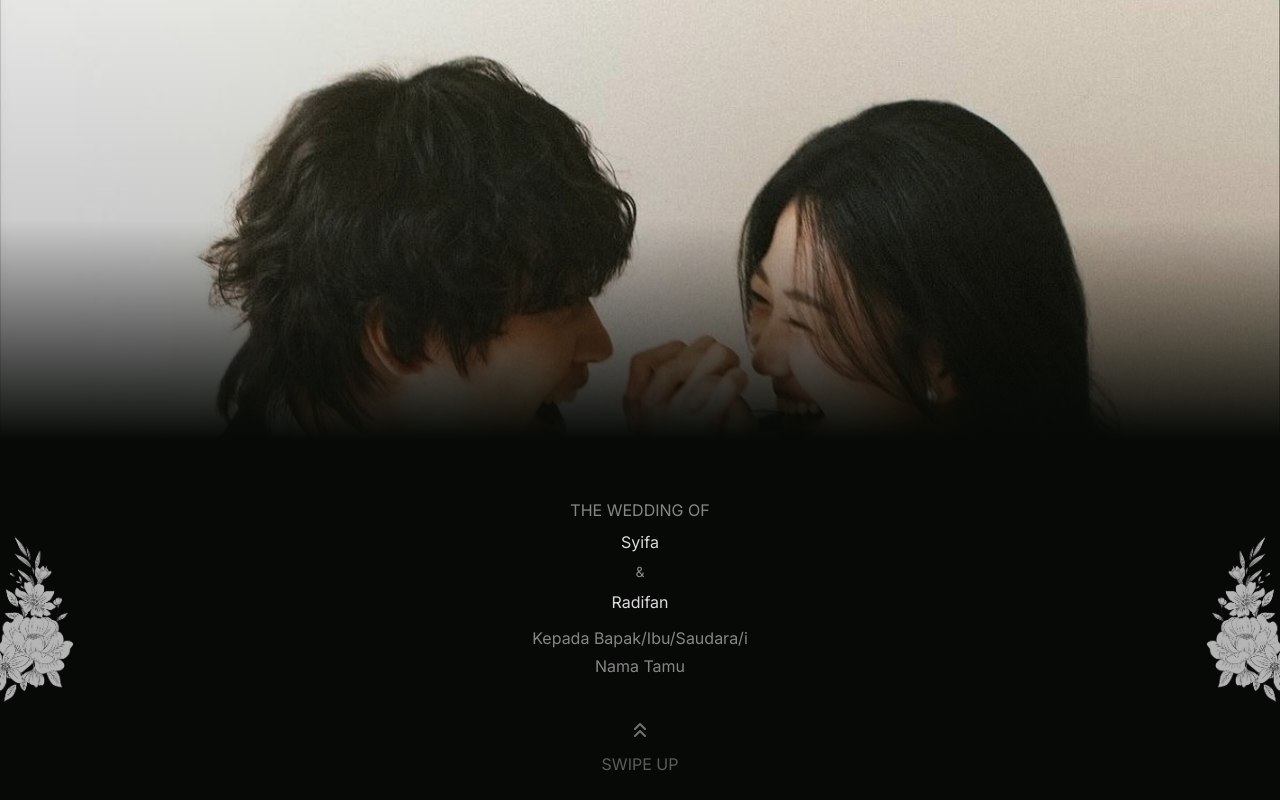
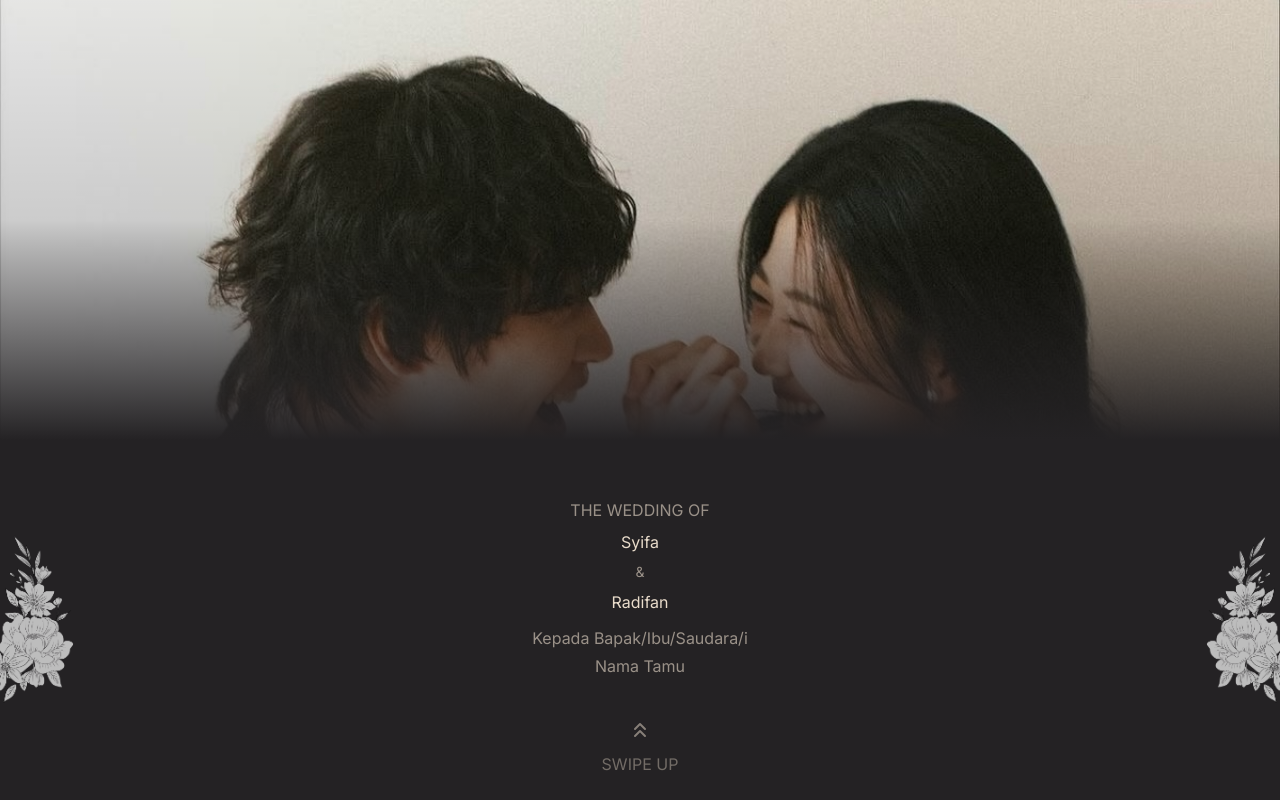
Before and after one commit to rfart/wedding, a Next.js app: page / in a window 1280 px wide. Built offline with nearby package versions, Linux system fonts and the light colour scheme.

Commit message:
color palet krem

```diff
--- a/src/app/globals.css
+++ b/src/app/globals.css
@@ -12,12 +12,12 @@
    RAW PALETTE — only change values here to retheme the entire site
    ════════════════════════════════════════════════════════════════════════════ */
 :root {
-  --palette-1: #DCDBDC;   /* Diamond Stud    — lightest */
-  --palette-2: #A9A7A3;   /* Silver Grey                */
-  --palette-3: #777B78;   /* Westchester Grey            */
-  --palette-4: #474F4B;   /* New Forest                  */
-  --palette-5: #262C26;   /* Bitter Liquorice            */
-  --palette-6: #060906;   /* Black Metal     — darkest   */
+  --palette-1: #E9DCCB;   /* Aged Parchment  — lightest */
+  --palette-2: #C0B0A4;   /* Balanced Beige              */
+  --palette-3: #A19088;   /* Chatura Beige               */
+  --palette-4: #82726F;   /* Noble Robe                  */
+  --palette-5: #5C5150;   /* Spell                       */
+  --palette-6: #242224;   /* Raisin Black    — darkest   */
 }
 
 /* ════════════════════════════════════════════════════════════════════════════
```
Also changed, not shown: public/images/flowerbg.png.
